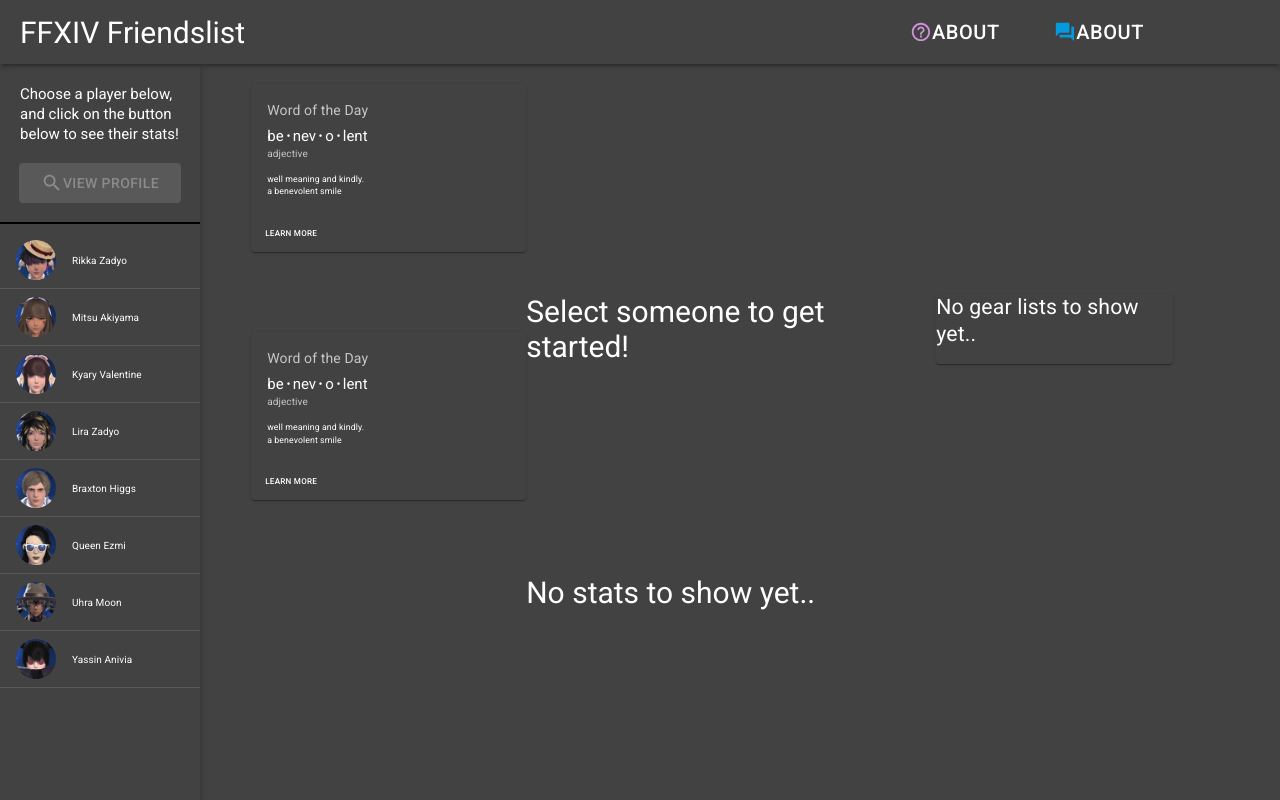
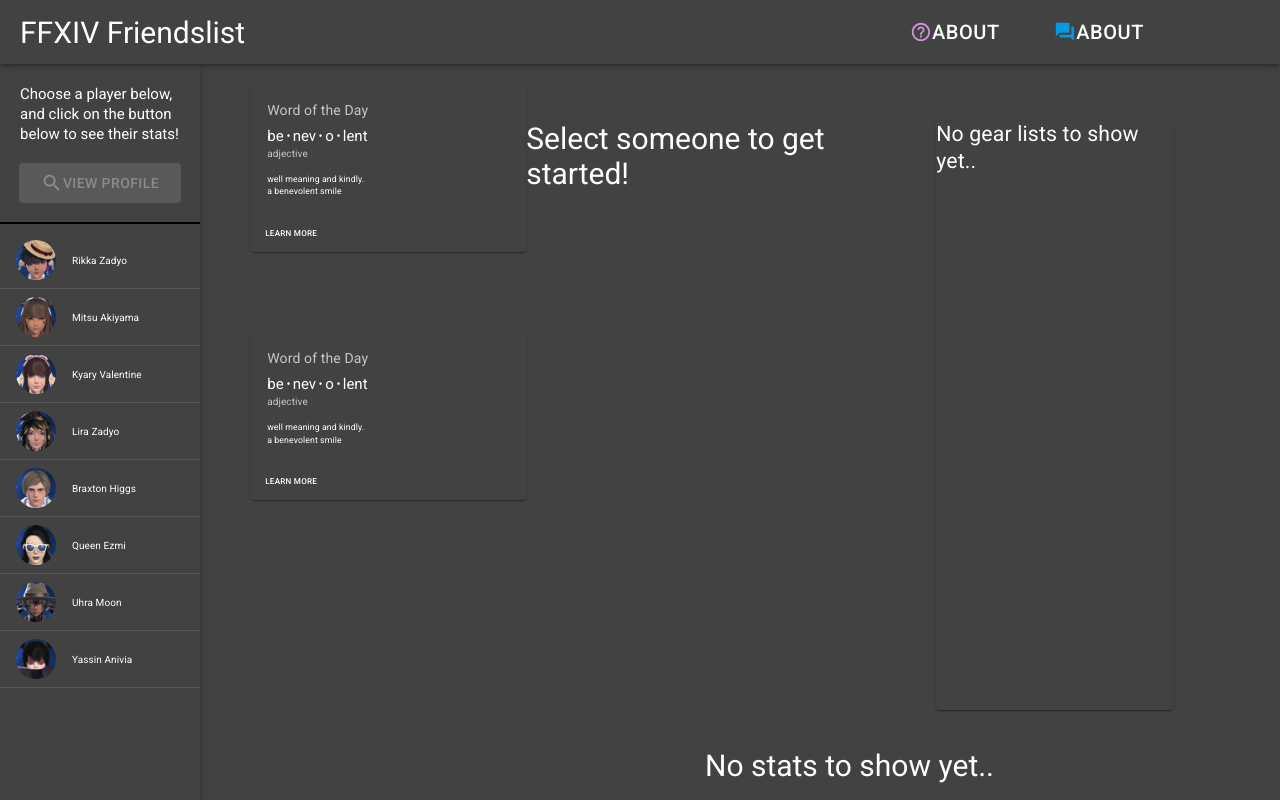
Before and after one commit to Yacheen/FFXIV-Friendslist, a React (Create React App) app: page / in a window 1280 px wide. Shown: the top 800 px of the page. Built offline with nearby package versions, Linux system fonts and the light colour scheme.

Commit message:
Added Attributes bar

```diff
--- a/src/CSS/App.css
+++ b/src/CSS/App.css
@@ -124,7 +124,7 @@
 }
 
 .home-container .home-content-container .home-content .home-left-side {
-  min-height: 92vh;
+  height: 92vh;
 }
 
 .home-container .home-content-container .home-content .home-left-side .home-left-side-content {
@@ -136,7 +136,7 @@
 }
 
 .home-container .home-content-container .home-content .home-right-side {
-  min-height: 80vh;
+  max-height: 92vh;
   display: -webkit-box;
   display: -ms-flexbox;
   display: flex;
@@ -150,18 +150,76 @@
 }
 
 .home-container .home-content-container .home-content .home-right-side .char-model-and-gear-container {
+  min-height: 80%;
   display: -webkit-box;
   display: -ms-flexbox;
   display: flex;
+  -webkit-box-pack: end;
+      -ms-flex-pack: end;
+          justify-content: flex-end;
 }
 
 .home-container .home-content-container .home-content .home-right-side .char-model-and-gear-container .char-model-container {
   margin-right: 2rem;
-  max-height: 92vh;
+  max-height: 90rem;
 }
 
 .home-container .home-content-container .home-content .home-right-side .char-model-and-gear-container .char-model-container .char-model {
+  -o-object-fit: cover;
+     object-fit: cover;
   max-height: 90%;
+}
+
+.home-container .home-content-container .home-content .home-right-side .char-stats-container {
+  display: -webkit-box;
+  display: -ms-flexbox;
+  display: flex;
+  -webkit-box-pack: center;
+      -ms-flex-pack: center;
+          justify-content: center;
+}
+
+.home-container .home-content-container .home-content .home-right-side .char-stats-container .char-stats-content {
+  display: -webkit-box;
+  display: -ms-flexbox;
+  display: flex;
+  -webkit-box-orient: vertical;
+  -webkit-box-direction: normal;
+      -ms-flex-direction: column;
+          flex-direction: column;
+  max-width: 65%;
+}
+
+.home-container .home-content-container .home-content .home-right-side .char-stats-container .char-stats-content .char-stats-attributes {
+  display: -webkit-box;
+  display: -ms-flexbox;
+  display: flex;
+  -webkit-box-pack: center;
+      -ms-flex-pack: center;
+          justify-content: center;
+}
+
+.home-container .home-content-container .home-content .home-right-side .char-stats-container .char-stats-content .char-stats-name-and-value-container .char-stats-name-and-value {
+  display: inline-block;
+  padding: 1rem;
+}
+
+.home-container .home-content-container .home-content .home-right-side .char-stats-container .char-stats-content .char-stats-name-and-value-container .char-stats-name-and-value .char-stats-name {
+  display: -webkit-box;
+  display: -ms-flexbox;
+  display: flex;
+  -webkit-box-pack: center;
+      -ms-flex-pack: center;
+          justify-content: center;
+}
+
+.home-container .home-content-container .home-content .home-right-side .char-stats-container .char-stats-content .char-stats-name-and-value-container .char-stats-name-and-value .char-stats-value {
+  display: -webkit-box;
+  display: -ms-flexbox;
+  display: flex;
+  -webkit-box-pack: center;
+      -ms-flex-pack: center;
+          justify-content: center;
 }
 
 .footer {
--- a/src/CSS/_Home.scss
+++ b/src/CSS/_Home.scss
@@ -14,7 +14,7 @@
       display: flex;
       justify-content: space-between;
       .home-left-side {
-        min-height: 92vh;
+        height: 92vh;
         .home-left-side-content {
           min-height: 100%;
           .person-meta-information-container {
@@ -23,25 +23,53 @@
         }
       }
       .home-right-side {
-        min-height: 80vh;
+        max-height: 92vh;
         display: flex;
         flex-direction: column;
         justify-content: space-evenly;
         .char-model-and-gear-container {
+          min-height: 80%;
           display: flex;
+          justify-content: flex-end;
           .char-model-container {
             margin-right: 2rem;
-            max-height: 92vh;
+            max-height: 90rem;
 
             .char-model {
+              object-fit: cover;
               max-height: 90%;
             }
           }
         }
+
+        //maybe add an accenting background color
         .char-stats-container {
-          //maybe add an accenting background color
+          display: flex;
+          justify-content: center;
+          .char-stats-content {
+            display: flex;
+            flex-direction: column;
+            max-width: 65%;
 
-          .char-stats-content {
+            .char-stats-attributes {
+              display: flex;
+              justify-content: center;
+            }
+            .char-stats-name-and-value-container {
+              .char-stats-name-and-value {
+                display: inline-block;
+                padding: 1rem;
+
+                .char-stats-name {
+                  display: flex;
+                  justify-content: center;
+                }
+                .char-stats-value {
+                  display: flex;
+                  justify-content: center;
+                }
+              }
+            }
           }
         }
       }
--- a/src/components/Stats.jsx
+++ b/src/components/Stats.jsx
@@ -1,57 +1,57 @@
-import {
-	Typography,
-	Table,
-	TableBody,
-	TableCell,
-	TableContainer,
-	TableHead,
-	TableRow,
-	Paper,
-	makeStyles,
-} from '@material-ui/core';
-import React from 'react';
-
-const useStyles = makeStyles({
-	table: {
-		minWidth: 450,
-	},
-});
+import { Typography, Paper } from "@material-ui/core";
+import React from "react";
 
 export default function Stats(props) {
-	const classes = useStyles();
-
+  const allowedAttributes = [
+    "Vitality",
+    "Strength",
+    "Dexterity",
+    "Intelligence",
+    "Critical Hit",
+    "Determination",
+    "Direct Hit Rate",
+    "Spell Speed",
+    "Mind",
+    "Piety",
+    "Tenacity",
+  ];
   if (props.FFXIVData) {
+    //
     return (
-			<div className="char-stats-content">
-				<TableContainer component={Paper}>
-					<Table className={classes.table} aria-label="simple table">
-						<TableHead>
-							<TableRow>
-								<TableCell align="center">Attributes</TableCell>
-							</TableRow>
-						</TableHead>
-						<TableBody>
-							{Object.values(props.FFXIVData.Character.GearSet.Attributes).map(attributeInfo => {
-								return Object.values(attributeInfo).map(key => {
+      <Paper className="char-stats-content">
+        <Typography className="char-stats-attributes">Attributes</Typography>
+        <div className="char-stats-name-and-value-container">
+          {Object.values(props.FFXIVData.Character.GearSet.Attributes).map(
+            (attributeInfo, i) => {
               return (
-										<TableRow key={key.Attribute.Name}>
-											<TableCell component="th" scope="row">
-												{key.Value}
-											</TableCell>
-										</TableRow>
+                <div className="char-stats-name-and-value">
+                  {allowedAttributes.forEach((allowedAttribute) => {
+                    Object.values(attributeInfo).map((key, i) => {
+                      if (key.Name == allowedAttribute) {
+                        console.log(key.Name);
+                        return (
+                          <Typography className="char-stats-name">
+                            {key.Name}
+                          </Typography>
                         );
+                      }
+                      <Typography className="char-stats-value">
+                        {attributeInfo.Value}
+                      </Typography>;
                     });
                   })}
-						</TableBody>
-					</Table>
-				</TableContainer>
                 </div>
               );
             }
-
+          )}
+        </div>
+      </Paper>
+    );
+  } else {
     return (
       <div className="char-stats-content">
         <Typography variant="h3">No stats to show yet..</Typography>
       </div>
     );
   }
+}
```
Also changed, not shown: src/components/Home.jsx (+8 -9 lines), public/Images/charactermodelmooglebackground.png (added), 1 other file (tests, documents, lock files or other folders). Lines whose indentation alone changed are shown as unchanged.
